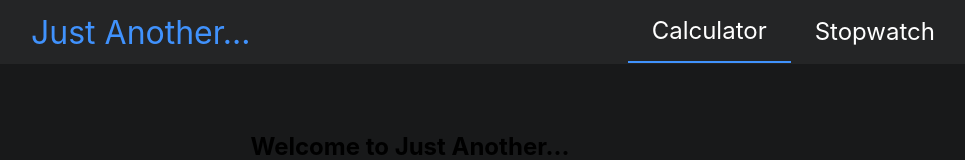
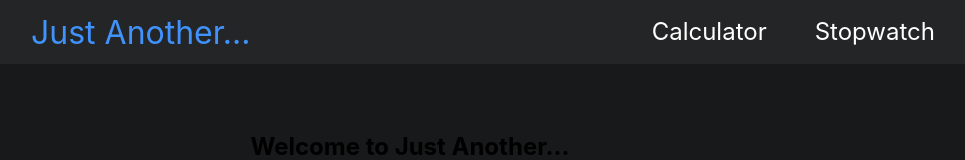
Before and after one commit to prestondoris/justAnother, a React (Create React App) app: page / in a window 1280 px wide. Shown: the top 160 px of the page, without its empty margins (161-1126 px from the left). Built offline with nearby package versions, Linux system fonts and the light colour scheme.

Commit message:
Updated Navbar links from Link to NavLink for activeClassName styles

```diff
--- a/src/Navbar.css
+++ b/src/Navbar.css
@@ -38,6 +38,10 @@
   text-decoration: none;
   font-size: 1.5em;
   color: white;
+  height: 100%;
+  display: flex;
+  align-items: center;
+  justify-content: center;
 }
 
 .pageLinks:hover {
--- a/src/Navbar.js
+++ b/src/Navbar.js
@@ -1,6 +1,7 @@
 import React from 'react';
 import {
-  Link
+  Link,
+  NavLink
 } from "react-router-dom";
 import './Navbar.css'
 
@@ -12,9 +13,9 @@ function Navbar() {
           <Link id="homeLink" to="/">Just Another...</Link>
         </p>
         <ul className='list'>
-          <li className='list-item active'><Link className="pageLinks" to="/Calculator">Calculator</Link></li>
+          <li className='list-item'><NavLink activeClassName='active' className="pageLinks" to="/Calculator">Calculator</NavLink></li>
 
-          <li className='list-item'><Link className="pageLinks" to="/Stopwatch">Stopwatch</Link></li>
+          <li className='list-item'><NavLink activeClassName='active' className="pageLinks" to="/Stopwatch">Stopwatch</NavLink></li>
         </ul>
       </div>
     </nav>
```
Also changed, not shown: 1 other file (tests, documents, lock files or other folders).
